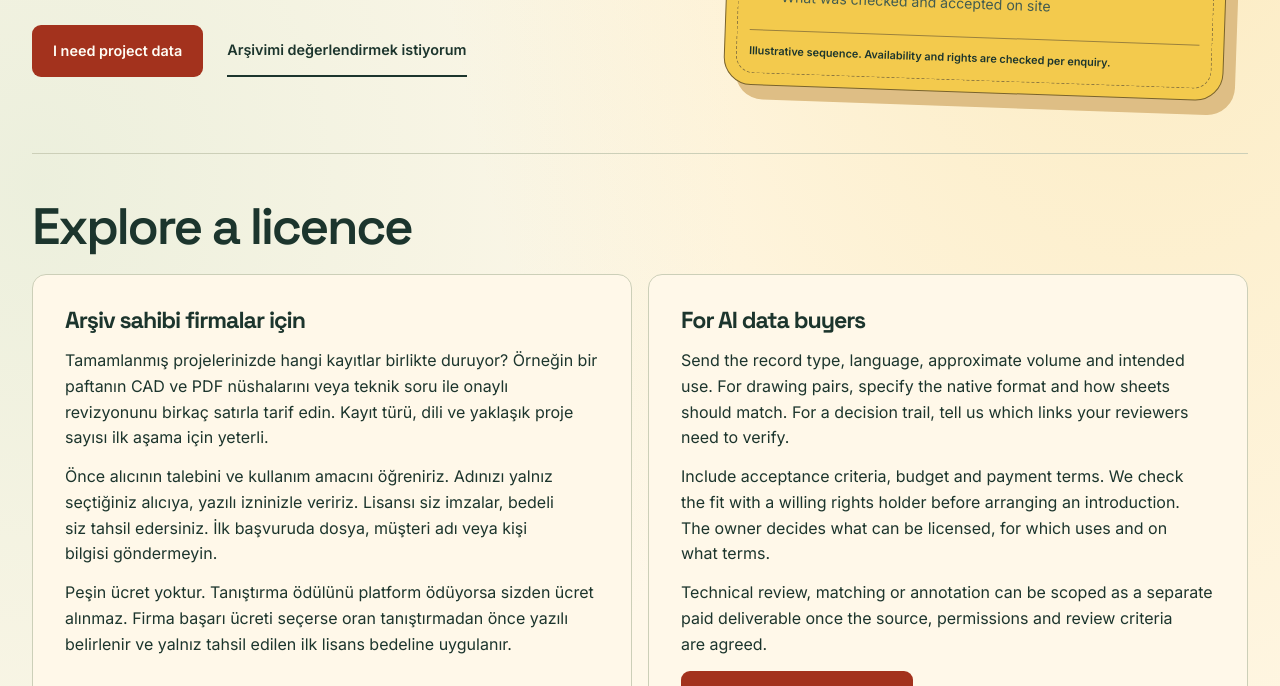
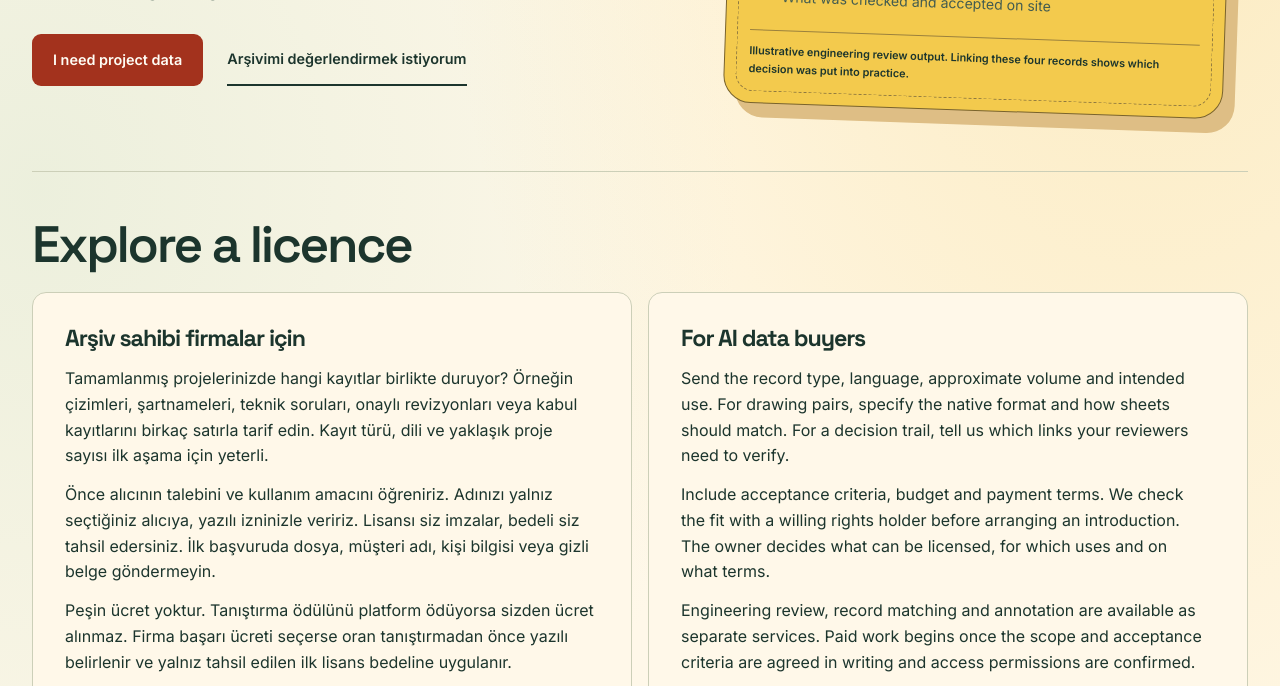
Before and after one commit to ckuyumcu/hestiadata.net, a plain HTML site: page index.html in a window 1280 px wide. Shown: the part 530-1216 px from the top of the page. Drawn offline with Linux system fonts and the light colour scheme.

Commit message:
Clarify separate engineering review and archive intake

```diff
--- a/index.html
+++ b/index.html
@@ -128,15 +128,15 @@ section{position:relative;padding:80px 0;border-top:1px solid var(--line)}h2{fon
     <li><strong>Approved revision</strong><span>The revised sheet and the decision it records</span></li>
     <li><strong>Acceptance record</strong><span>What was checked and accepted on site</span></li>
   </ol>
-  <p class="map-caption">Illustrative sequence. Availability and rights are checked per enquiry.</p>
+  <p class="map-caption">Illustrative engineering review output. Linking these four records shows which decision was put into practice.</p>
 </aside></div>
   <section id="archive-licensing" aria-labelledby="archive-heading">
     <h2 id="archive-heading">Explore a licence</h2>
     <div class="archive-routes">
       <article id="archive-owners" lang="tr">
         <h3>Arşiv sahibi firmalar için</h3>
-        <p>Tamamlanmış projelerinizde hangi kayıtlar birlikte duruyor? Örneğin bir paftanın CAD ve PDF nüshalarını veya teknik soru ile onaylı revizyonunu birkaç satırla tarif edin. Kayıt türü, dili ve yaklaşık proje sayısı ilk aşama için yeterli.</p>
-        <p>Önce alıcının talebini ve kullanım amacını öğreniriz. Adınızı yalnız seçtiğiniz alıcıya, yazılı izninizle veririz. Lisansı siz imzalar, bedeli siz tahsil edersiniz. İlk başvuruda dosya, müşteri adı veya kişi bilgisi göndermeyin.</p>
+        <p>Tamamlanmış projelerinizde hangi kayıtlar birlikte duruyor? Örneğin çizimleri, şartnameleri, teknik soruları, onaylı revizyonları veya kabul kayıtlarını birkaç satırla tarif edin. Kayıt türü, dili ve yaklaşık proje sayısı ilk aşama için yeterli.</p>
+        <p>Önce alıcının talebini ve kullanım amacını öğreniriz. Adınızı yalnız seçtiğiniz alıcıya, yazılı izninizle veririz. Lisansı siz imzalar, bedeli siz tahsil edersiniz. İlk başvuruda dosya, müşteri adı, kişi bilgisi veya gizli belge göndermeyin.</p>
         <p>Peşin ücret yoktur. Tanıştırma ödülünü platform ödüyorsa sizden ücret alınmaz. Firma başarı ücreti seçerse oran tanıştırmadan önce yazılı belirlenir ve yalnız tahsil edilen ilk lisans bedeline uygulanır.</p>
         <a class="btn ghost" href="#contact" data-brief-service="archive-owner">Arşivimi tarif et</a>
       </article>
@@ -144,7 +144,7 @@ section{position:relative;padding:80px 0;border-top:1px solid var(--line)}h2{fon
         <h3>For AI data buyers</h3>
         <p>Send the record type, language, approximate volume and intended use. For drawing pairs, specify the native format and how sheets should match. For a decision trail, tell us which links your reviewers need to verify.</p>
         <p>Include acceptance criteria, budget and payment terms. We check the fit with a willing rights holder before arranging an introduction. The owner decides what can be licensed, for which uses and on what terms.</p>
-        <p>Technical review, matching or annotation can be scoped as a separate paid deliverable once the source, permissions and review criteria are agreed.</p>
+        <p>Engineering review, record matching and annotation are available as separate services. Paid work begins once the scope and acceptance criteria are agreed in writing and access permissions are confirmed.</p>
         <a class="btn" href="#contact" data-brief-service="archive-buyer">Describe the data you need</a>
       </article>
     </div>
```
